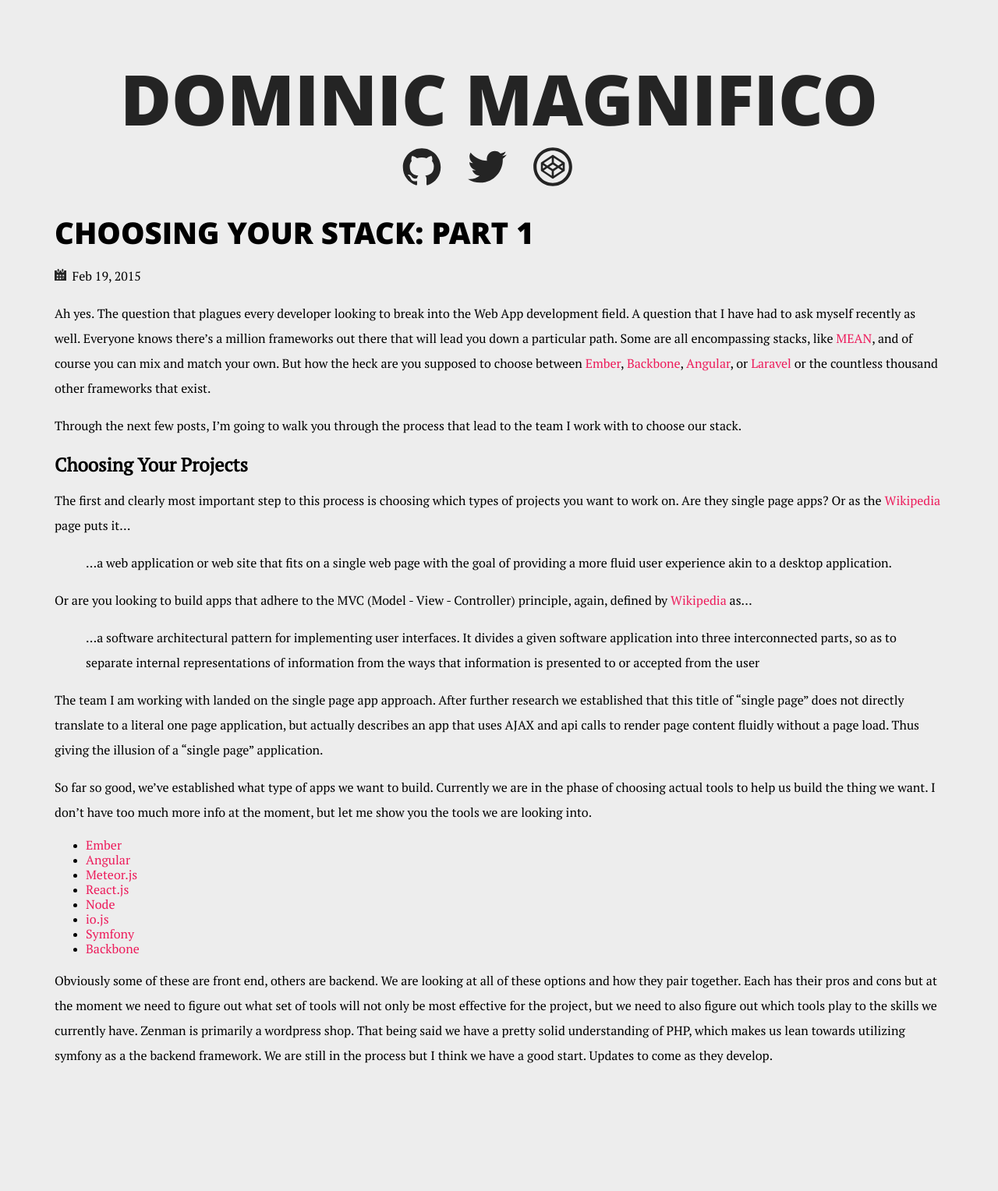
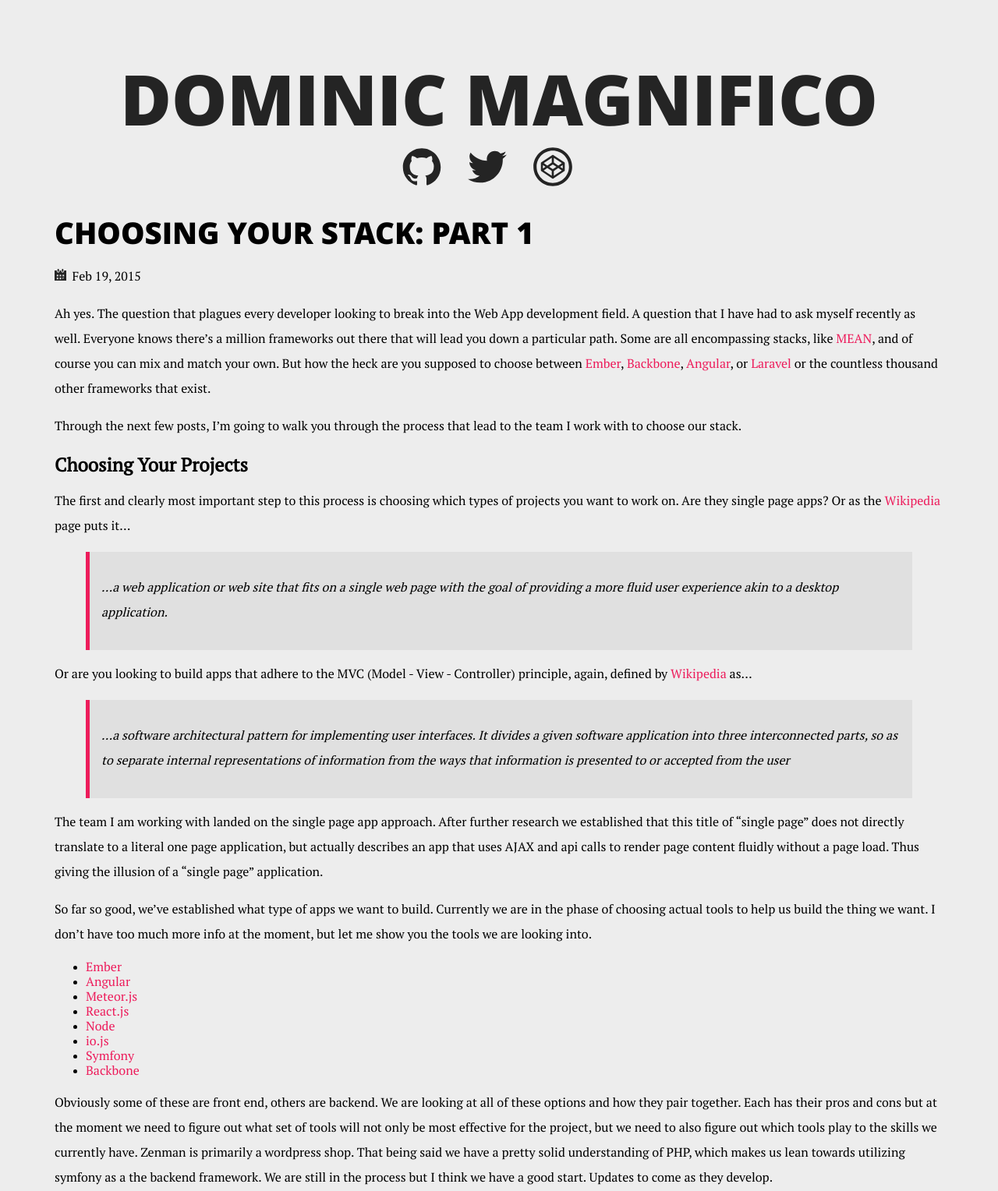
Before and after one commit to magnificode/dommagnifi.co, a Jekyll site: the page built from _posts/2015-02-19-choosing-your-stack-part-1.markdown, in a window 1280 px wide. Shown: the whole page at 78% size. Built offline with Jekyll 4.4.1, drawn with Linux system fonts in a browser that asks for light colours; before the commit the page ends 1372 px from its top, so only the background shows below that.

Commit message:
Format blockquotes

```diff
--- a/_sass/_typography.scss
+++ b/_sass/_typography.scss
@@ -19,3 +19,10 @@
 		color: lighten($color-3, 15%);
 	}
 }
+
+blockquote{
+	background: darken($color-2,5%);
+	border-left: 5px solid $color-3;
+	padding: $pad;
+	font-style: italic;
+}
```
Also changed, not shown: 2 other files.
